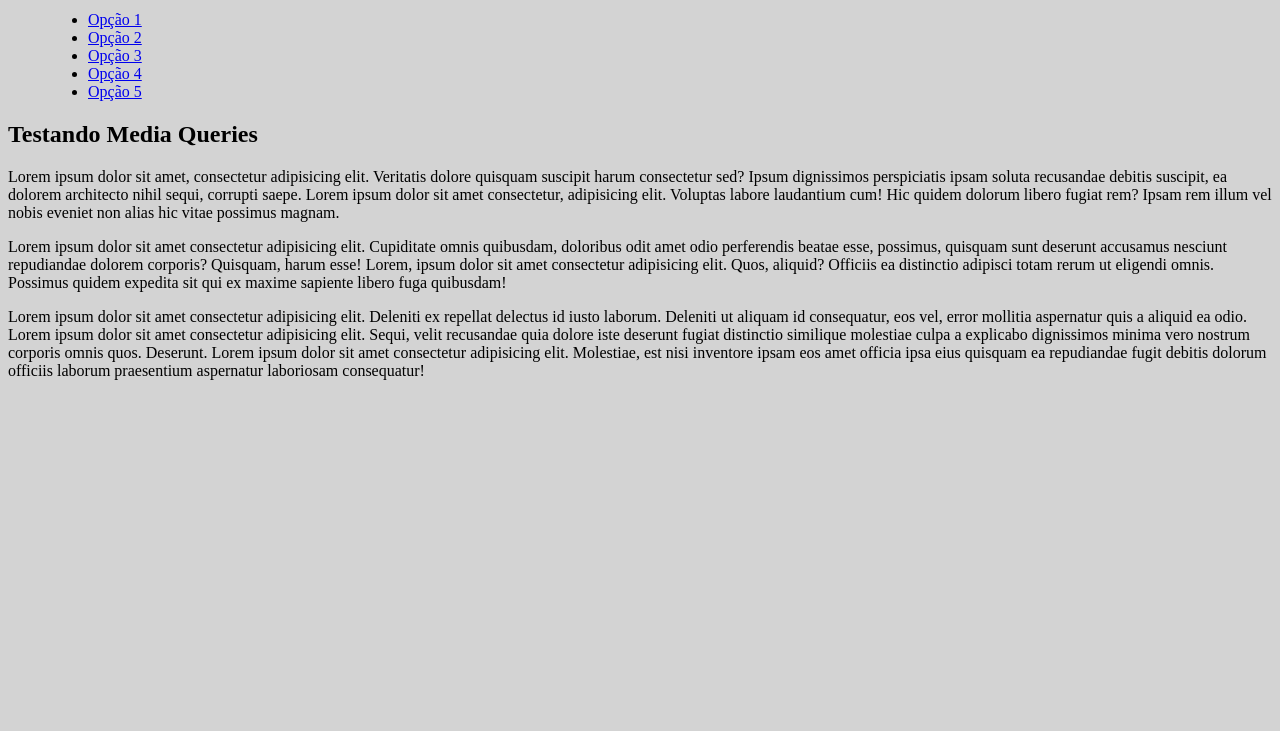
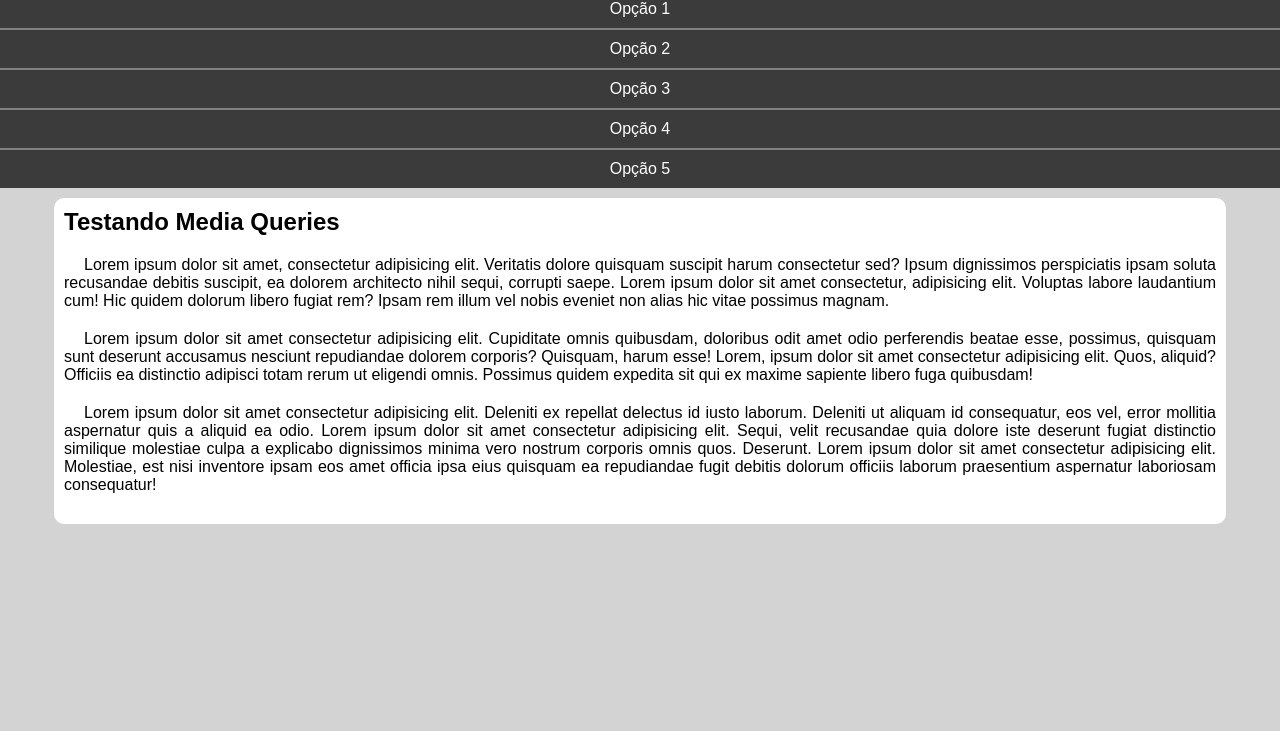
Before and after one commit to Ronaldo321/html-css, a plain HTML site: page exercicios/ex026/mq005/index.html in a window 1280 px wide. Shown: the part 69-800 px from the top of the page. Drawn offline with Linux system fonts and the light colour scheme.

Commit message:
configurando o layout

```diff
--- a/exercicios/ex026/mq005/estilos/style.css
+++ b/exercicios/ex026/mq005/estilos/style.css
@@ -1,5 +1,61 @@
 @charset "UTF-8";
+
+* {
+    font-family: Arial, Helvetica, sans-serif;
+    margin: 0;
+    padding: 0;
+}
 
 body, html {
     background-color: lightgray;
 }
+
+header {
+    background-color: rgb(148, 148, 148);
+}
+
+header > h1 {
+    padding: 10px;
+    text-align: center;
+}
+
+menu {
+    display: block;
+}
+
+menu > ul {
+    list-style-type: none;
+}
+
+menu a {
+    display: block;
+    padding: 10px;
+    text-decoration: none;
+    text-align: center;
+    background-color: rgb(59, 59, 59);
+    color: white;
+    border-top: 2px solid gray;
+}
+
+menu a:hover {
+    background-color: gray;
+}
+
+main {
+    width: 90vw;
+    background-color: white;
+    margin: auto;
+    margin-top: 10px;
+    padding: 10px;
+    border-radius: 10px;
+}
+
+article > h2 {
+    padding-bottom: 20px;
+}
+
+article > p {
+    text-align: justify;
+    margin-bottom: 20px;
+    text-indent: 20px;
+}
```
